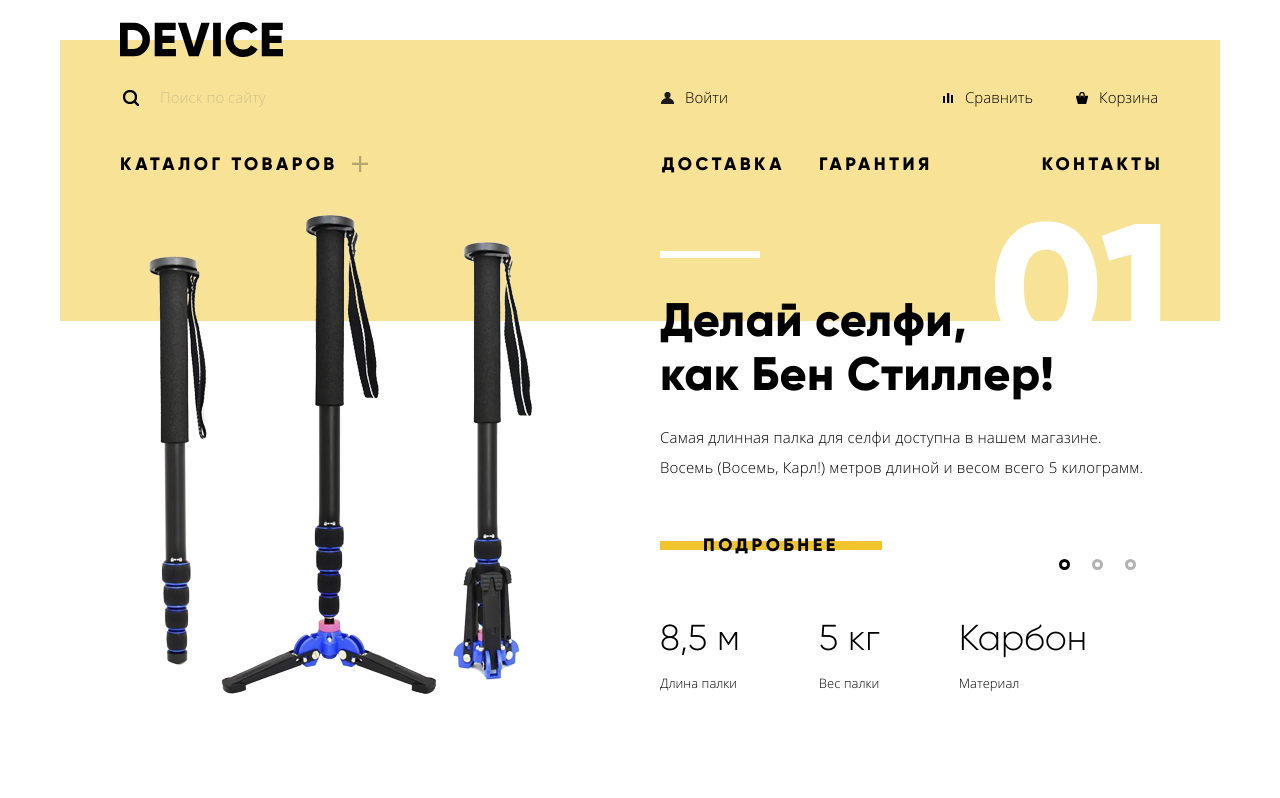
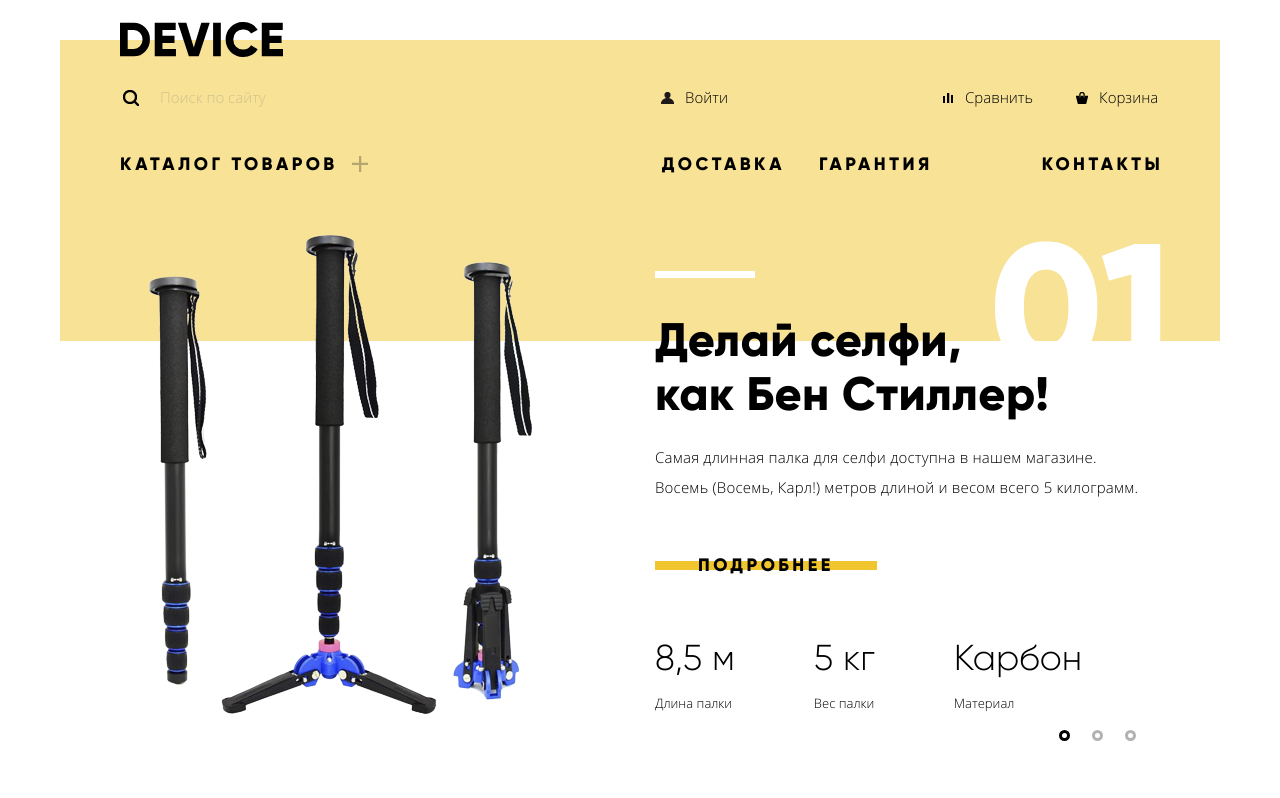
Before and after one commit to jeffent/133956-device, a plain HTML site: page index.html in a window 1280 px wide. Shown: the top 798 px of the page. Drawn offline with Linux system fonts and the light colour scheme.

Commit message:
margin index - ok

```diff
--- a/css/style.css
+++ b/css/style.css
@@ -346,6 +346,8 @@ input.header-find-text:focus ~ input.header-find-btn {
 }
 .block-slider {
   position: relative;
+  float: left;
+  margin-top: 20px;
   /*margin-top: 170px;*/
 }
 .block-slider input {
@@ -386,7 +388,7 @@ input.header-find-text:focus ~ input.header-find-btn {
 .slider-info {
   float: right;
   width: 500px;
-  margin-right: 60px;
+  margin-right: 65px;
   padding-top: 44px;
 }
 .slider-title::before {
```
